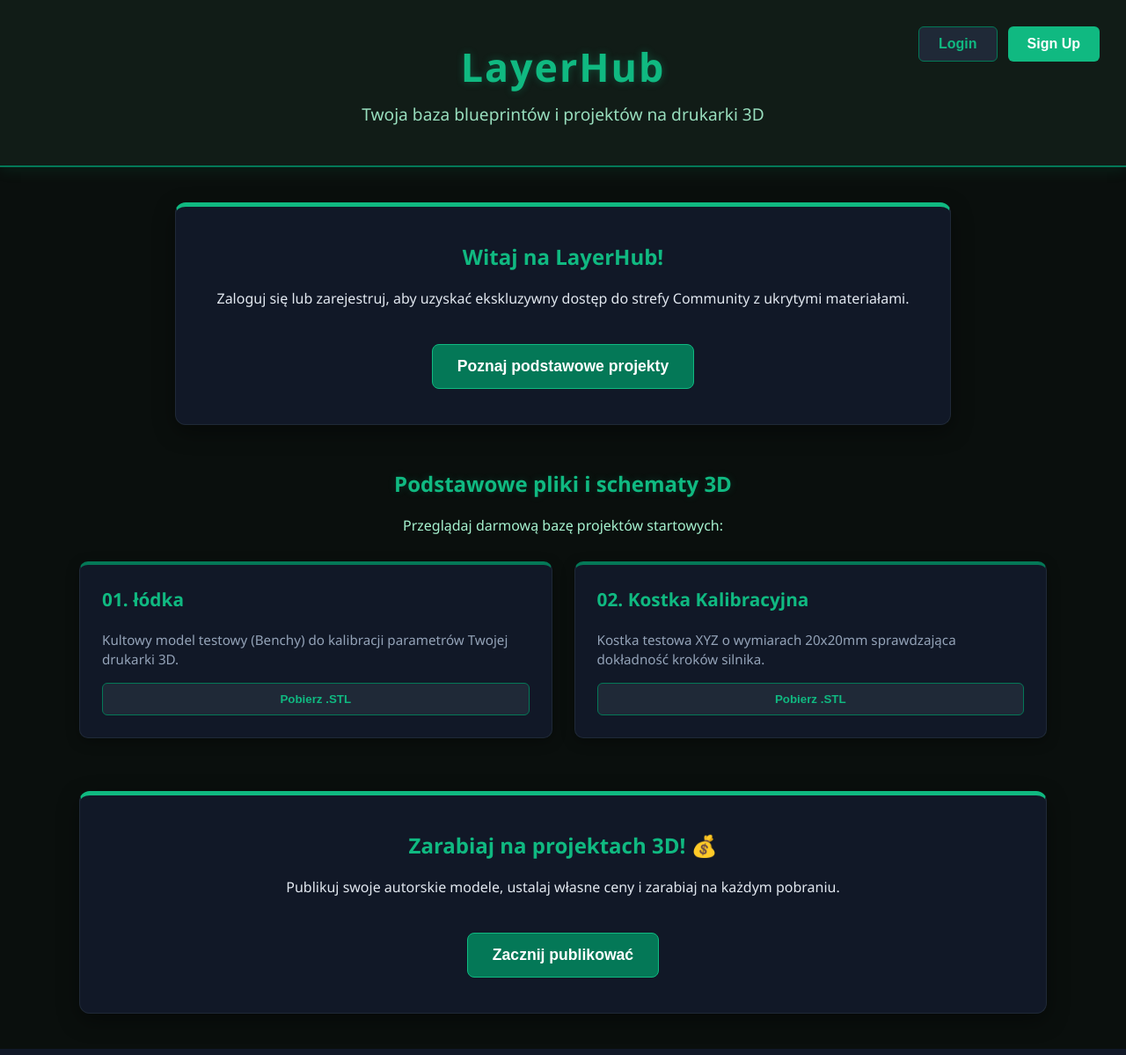
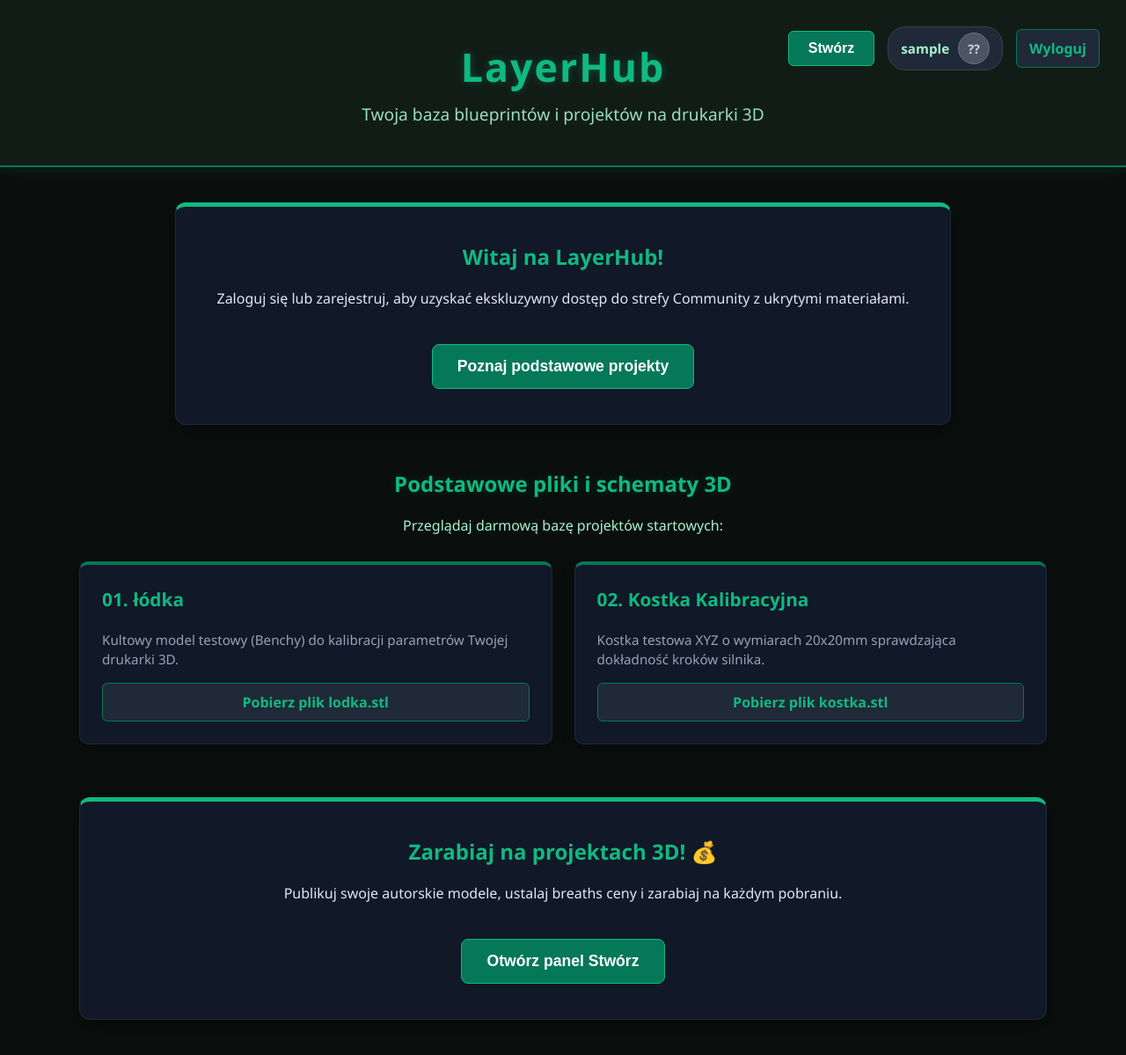
Before and after one commit to slayereqgaming-gif/layerhub, a Flask app: page / in a window 1280 px wide. Shown: the whole page at 88% size. Run offline with Flask 3, Linux system fonts and the light colour scheme; the visitor is signed in with stand-in values (Sample User, id 1).

Commit message:
Update index.html

```diff
--- a/templates/index.html
+++ b/templates/index.html
@@ -9,12 +9,23 @@
         header { background-color: #111c17; color: #10b981; padding: 45px 20px; box-shadow: 0 4px 15px rgba(16, 185, 129, 0.1); position: relative; border-bottom: 2px solid #047857; }
         header h1 { margin: 0; font-size: 2.8em; letter-spacing: 2px; text-shadow: 0 0 10px rgba(16, 185, 129, 0.3); }
         header p { margin: 10px 0 0 0; color: #a7f3d0; opacity: 0.9; font-size: 1.2em; }
-        .auth-buttons { position: absolute; top: 30px; right: 30px; display: flex; gap: 12px; }
+
+        /* PANEL W PRAWYM GÓRNYM ROGU */
+        .auth-buttons { position: absolute; top: 30px; right: 30px; display: flex; align-items: center; gap: 15px; }
         .btn { border: none; padding: 10px 22px; font-size: 1em; font-weight: bold; border-radius: 6px; cursor: pointer; transition: all 0.2s; color: white; text-decoration: none; }
         .login-btn { background-color: #1f2937; border: 1px solid #047857; color: #10b981; }
         .login-btn:hover { background-color: #047857; color: white; }
         .signup-btn { background-color: #10b981; }
         .signup-btn:hover { background-color: #059669; box-shadow: 0 0 12px rgba(16, 185, 129, 0.4); }
+
+        /* PRZYCISK STWÓRZ DLA ZALOGOWANEGO */
+        .create-btn { background-color: #047857; border: 1px solid #10b981; color: white; }
+        .create-btn:hover { background-color: #10b981; box-shadow: 0 0 12px rgba(16, 185, 129, 0.4); }
+
+        /* PROFIL UŻYTKOWNIKA I AWATAR */
+        .user-profile { display: flex; align-items: center; gap: 10px; background-color: #1f2937; padding: 6px 14px; border-radius: 20px; border: 1px solid #374151; }
+        .username-text { font-weight: bold; color: #a7f3d0; font-size: 0.95em; }
+        .default-avatar { width: 34px; height: 34px; background-color: #4b5563; color: #d1d5db; border-radius: 50%; display: flex; align-items: center; justify-content: center; font-weight: bold; font-size: 0.9em; border: 1px solid #6b7280; user-select: none; }
 
         .container { max-width: 1100px; margin: 40px auto; padding: 0 20px; }
         .welcome-box { max-width: 800px; margin: 0 auto 50px auto; background: #111827; padding: 40px; border-radius: 12px; box-shadow: 0 8px 25px rgba(0,0,0,0.4); border: 1px solid #1f2937; border-top: 5px solid #10b981; }
@@ -35,6 +46,7 @@
 
         .modal { display: none; position: fixed; z-index: 1000; left: 0; top: 0; width: 100%; height: 100%; background-color: rgba(0,0,0,0.8); }
         .modal-content { background-color: #111827; margin: 15% auto; padding: 35px; border-radius: 12px; width: 90%; max-width: 400px; box-shadow: 0 4px 25px rgba(16, 185, 129, 0.2); text-align: left; position: relative; border: 1px solid #047857; box-sizing: border-box; }
+        .green-panel { background-color: #111c17; border: 2px solid #10b981; }
         .close-btn { position: absolute; top: 15px; right: 20px; font-size: 24px; cursor: pointer; color: #94a3b8; }
         .close-btn:hover { color: #10b981; }
         .form-group { margin-bottom: 20px; }
@@ -54,8 +66,19 @@
         <h1>LayerHub</h1>
         <p>Twoja baza blueprintów i projektów na drukarki 3D</p>
         <div class="auth-buttons">
-            <button class="btn login-btn" onclick="openModal('loginModal')">Login</button>
-            <button class="btn signup-btn" onclick="openModal('signUpModal')">Sign Up</button>
+            <!-- WARUNEK JESTLI UŻYTKOWNIK JEST ZALOGOWANY -->
+            {% if current_user %}
+                <button class="btn create-btn" onclick="openModal('addProjectModal')">Stwórz</button>
+                <div class="user-profile">
+                    <span class="username-text">{{ current_user }}</span>
+                    <div class="default-avatar">??</div>
+                </div>
+                <a href="/logout" class="btn login-btn" style="padding: 10px 14px;">Wyloguj</a>
+            <!-- WARUNEK DLA NIEZALOGOWANEGO -->
+            {% else %}
+                <button class="btn login-btn" onclick="openModal('loginModal')">Login</button>
+                <button class="btn signup-btn" onclick="openModal('signUpModal')">Sign Up</button>
+            {% endif %}
         </div>
     </header>
 
@@ -77,20 +100,33 @@
             <div class="project-card">
                 <h3>01. łódka</h3>
                 <p>Kultowy model testowy (Benchy) do kalibracji parametrów Twojej drukarki 3D.</p>
-                <button class="download-btn" onclick="openModal('loginModal')">Pobierz .STL</button>
+                <!-- DYNAMICZNE PLIKI POBIERANIA DLA ZALOGOWANYCH -->
+                {% if current_user %}
+                    <a href="/static/lodka.stl" download class="download-btn">Pobierz plik lodka.stl</a>
+                {% else %}
+                    <button class="download-btn" onclick="openModal('loginModal')">Pobierz .STL</button>
+                {% endif %}
             </div>
 
             <div class="project-card">
                 <h3>02. Kostka Kalibracyjna</h3>
                 <p>Kostka testowa XYZ o wymiarach 20x20mm sprawdzająca dokładność kroków silnika.</p>
-                <button class="download-btn" onclick="openModal('loginModal')">Pobierz .STL</button>
+                {% if current_user %}
+                    <a href="/static/kostka.stl" download class="download-btn">Pobierz plik kostka.stl</a>
+                {% else %}
+                    <button class="download-btn" onclick="openModal('loginModal')">Pobierz .STL</button>
+                {% endif %}
             </div>
         </div>
 
         <div class="earn-section">
             <h2 style="color: #10b981; margin-top: 0;">Zarabiaj na projektach 3D! 💰</h2>
-            <p>Publikuj swoje autorskie modele, ustalaj własne ceny i zarabiaj na każdym pobraniu.</p>
-            <button class="explore-btn" onclick="openModal('signUpModal')">Zacznij publikować</button>
+            <p>Publikuj swoje autorskie modele, ustalaj breaths ceny i zarabiaj na każdym pobraniu.</p>
+            {% if current_user %}
+                <button class="explore-btn" onclick="openModal('addProjectModal')">Otwórz panel Stwórz</button>
+            {% else %}
+                <button class="explore-btn" onclick="openModal('signUpModal')">Zacznij publikować</button>
+            {% endif %}
         </div>
     </div>
 
@@ -105,47 +141,3 @@
                     <input type="text" name="nickname" required>
                 </div>
                 <div class="form-group">
-                    <label>Hasło:</label>
-                    <input type="password" name="password" required>
-                </div>
-                <button type="submit" class="submit-btn submit-login">Zaloguj</button>
-            </form>
-        </div>
-    </div>
-
-    <!-- MODAL REJESTRACJI -->
-    <div id="signUpModal" class="modal">
-        <div class="modal-content">
-            <span class="close-btn" onclick="closeModal('signUpModal')">&times;</span>
-            <h2 style="color: #10b981; margin-top: 0;">Zarejestruj się</h2>
-            <form action="/register" method="POST">
-                <div class="form-group">
-                    <label>Twój Nickname:</label>
-                    <input type="text" name="nickname" required>
-                </div>
-                <div class="form-group">
-                    <label>Hasło:</label>
-                    <input type="password" name="password" required>
-                </div>
-                <button type="submit" class="submit-btn submit-signup">Utwórz konto</button>
-            </form>
-        </div>
-    </div>
-
-    <script>
-        function openModal(modalId) {
-            var m = document.getElementById(modalId);
-            if (m) { m.style.display = "block"; }
-        }
-        function closeModal(modalId) {
-            var m = document.getElementById(modalId);
-            if (m) { m.style.display = "none"; }
-        }
-        window.onclick = function(e) {
-            if (e.target.classList.contains('modal')) {
-                e.target.style.display = "none";
-            }
-        }
-    </script>
-</body>
-</html>
```
